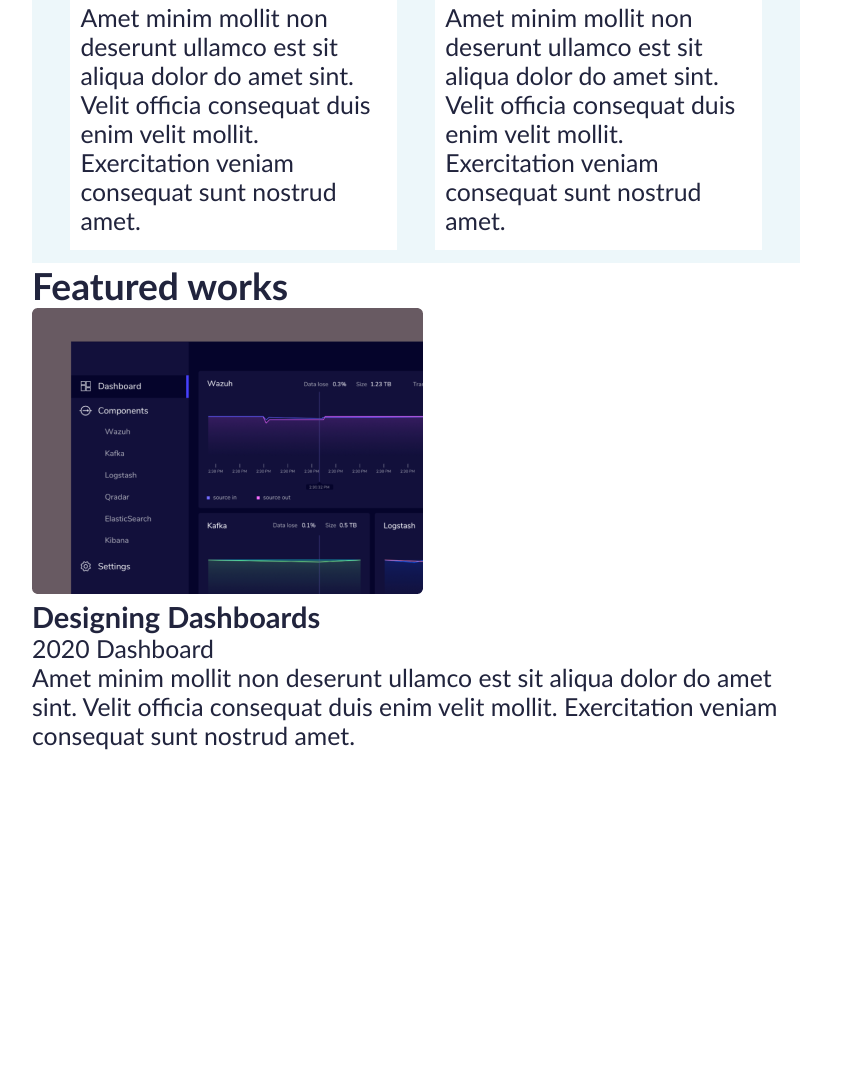
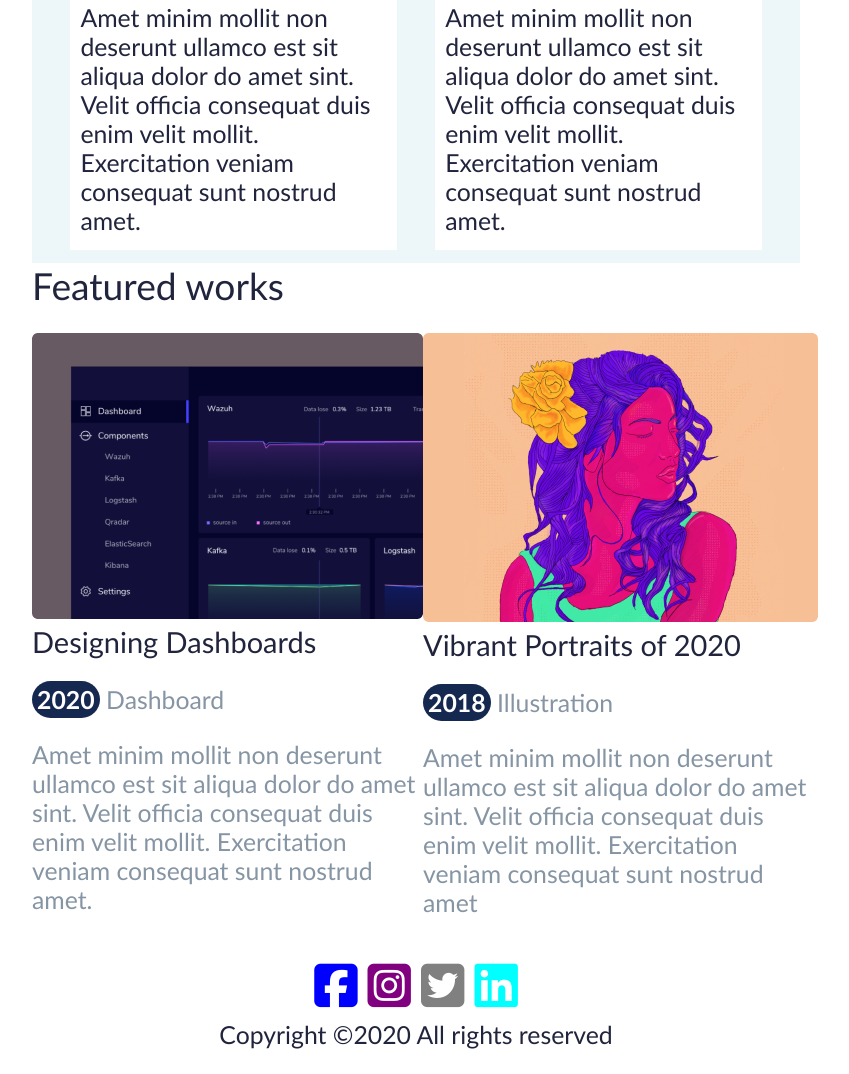
Before and after one commit to biel0165/css, a plain HTML site: page index.html in a window 1280 px wide. Shown: the part 765-1839 px from the top of the page, without its empty margins (224-1073 px from the left). Before the commit the page ends 1515 px from the top, so only its background shows below. Drawn offline with Linux system fonts and the light colour scheme.

Commit message:
finalização da atv-portifolio

```diff
--- a/index.html
+++ b/index.html
@@ -48,12 +48,32 @@
         <section class="ft-works">
              <h2>Featured works</h2>
              <div>
-                <img src="images/Rectangle30.png" alt="">
-                <h3>Designing Dashboards</h3>
-                <p>2020    Dashboard</p>
-                <p>Amet minim mollit non deserunt ullamco est sit aliqua dolor do amet sint. Velit officia consequat duis enim velit mollit. Exercitation veniam consequat sunt nostrud amet.</p>
+                <div>
+                    <img src="images/Rectangle30.png" alt="">
+                    <h3>Designing Dashboards</h3>
+                    <p><span>2020</span>  Dashboard</p>
+                    <p>Amet minim mollit non deserunt ullamco est sit aliqua dolor do amet sint. Velit officia consequat duis enim velit mollit. Exercitation veniam consequat sunt nostrud amet.</p>
+                 </div>
+                 <div>
+                    <img src="images/Rectangle32(1).png" alt="ilustração do rosto">
+                    <h3>Vibrant Portraits of 2020</h3>
+                    <p><span>2018</span>    Illustration</p>
+                    <p>Amet minim mollit non deserunt ullamco est sit aliqua dolor do amet sint. Velit officia consequat duis enim velit mollit. Exercitation veniam consequat sunt nostrud amet</p>
+                 </div>
              </div>
+
         </section>
     </main>
+    <footer>
+        <nav>
+            <ul>
+                <li><a href="#"><span class="fa-brands fa-square-facebook" style="color: blue;"></span></a></li>
+                <li><a href="#"><span class="fa-brands fa-square-instagram" style="color: purple;"></span></a></li>
+                <li><a href="#"><span class="fa-brands fa-square-twitter" style="color: gray;"></span></a></li>
+                <li><a href="#"><span class="fa-brands fa-linkedin" style="color: aqua;"></span></a></li>
+            </ul>
+        </nav>
+        <p>Copyright &copy;2020 All rights reserved</p>
+    </footer>
 </body>
 </html>
--- a/style.css
+++ b/style.css
@@ -73,7 +73,7 @@ main.works section p {
 main.works section p span {
       color: white;
       background-color: #ff6464;
-      border-radius: 34px  ;  /* borda do span*/
+      border-radius: 34px  ;  /*formato da borda do span*/
       padding: 2px 7px 2px 7px; /* padding serve para o espaçamento com oque esta dentro*/
       font-weight: bold;
 }
@@ -120,6 +120,31 @@ section.rt-post ul :last-child {
 section.rt-post ul li p {
       margin: 1.5vw 0 1.5vw 0;
 }
+section.ft-works h2 {
+      font-weight: 100;
+      margin: 0 0 2vw 0;
+}
+section.ft-works > div {
+      display: flex;
+}
+section.ft-works h3 {
+      font-weight: 100;
+      margin: 0 0 2vw 0;
+}
+section.ft-works  p span {
+      background-color: #142850;
+      color: white;
+      padding: 0.3vw 0.4vw 0.3vw 0.4vw;
+      font-size: 1rem;
+      border-bottom: none;
+      border-radius: 30px;
+      font-weight: bold;
+}
+section.ft-works div p {
+      margin: 0 0 2vw 0;
+      font-weight: 100;
+      color: #8695A4;
+}
 
 /*=============
 formatação de rodapé
```
